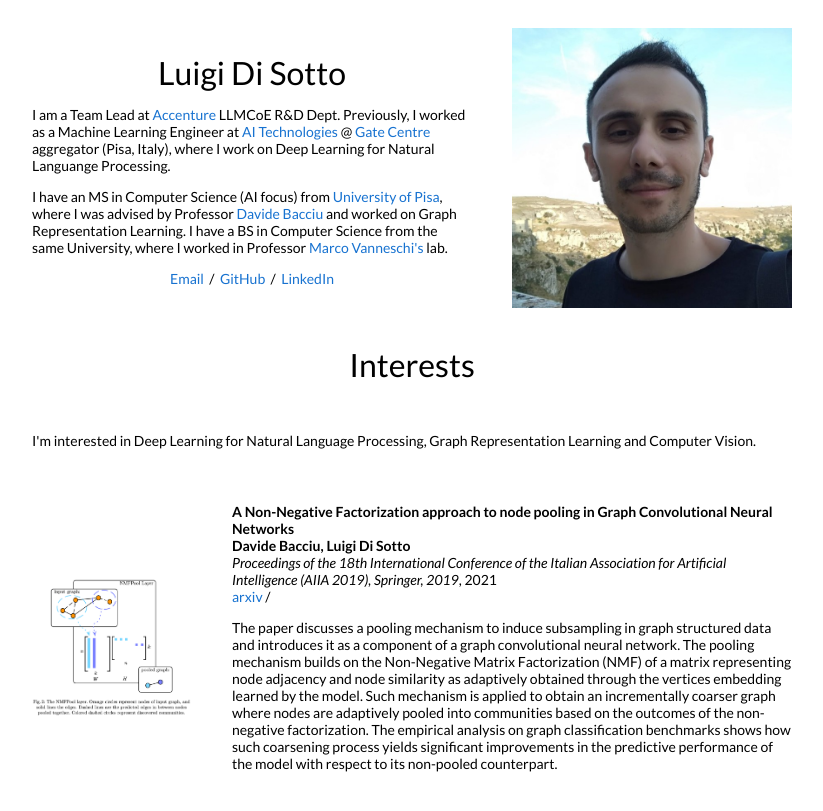
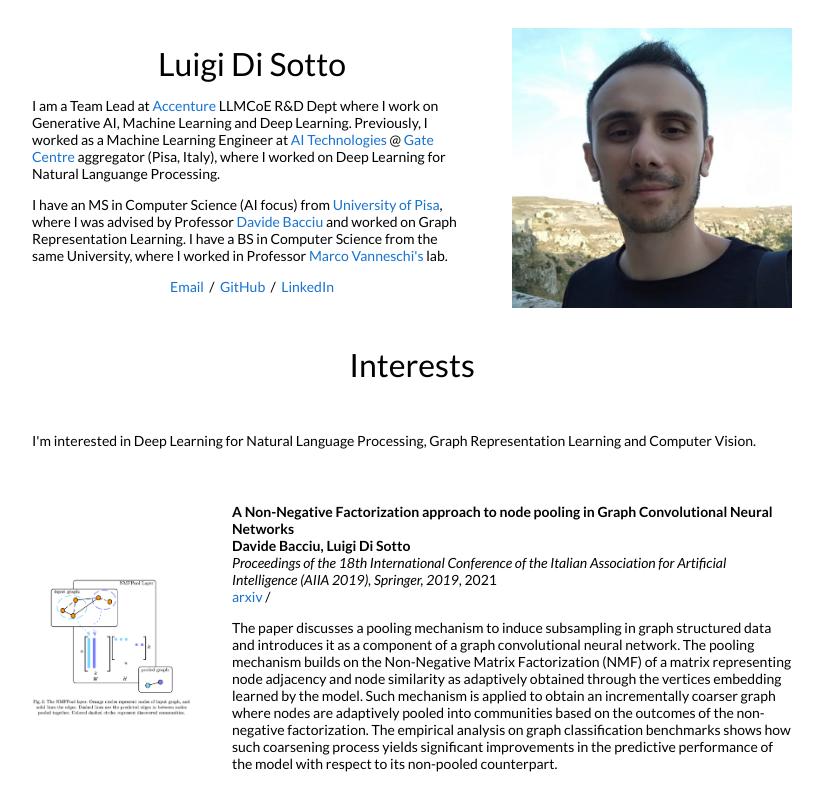
Before and after one commit to luigidisotto/luigidisotto.github.io, a Jekyll site: the page built from _posts/2021-06-28-nmf.markdown, in a window 1280 px wide. Shown: the top 811 px of the page, without its empty margins (228-1051 px from the left). Built offline with Jekyll 4.4.1, drawn with Linux system fonts in a browser that asks for light colours.

Commit message:
Update career on default.html

```diff
--- a/_layouts/default.html
+++ b/_layouts/default.html
@@ -27,7 +27,7 @@
               <h1>
                 Luigi Di Sotto
               </h1>
-              <p>I am a Team Lead at <a href="https://www.accenture.com/">Accenture</a> LLMCoE R&D Dept. Previously, I worked as a Machine Learning Engineer at <a href="https://www.aitechnologies.it/">AI Technologies</a> @ <a href="https://www.gatecentre.eu/">Gate Centre</a> aggregator (Pisa, Italy), where I work on Deep Learning for Natural Languange Processing.
+              <p>I am a Team Lead at <a href="https://www.accenture.com/">Accenture</a> LLMCoE R&D Dept where I work on Generative AI, Machine Learning and Deep Learning. Previously, I worked as a Machine Learning Engineer at <a href="https://www.aitechnologies.it/">AI Technologies</a> @ <a href="https://www.gatecentre.eu/">Gate Centre</a> aggregator (Pisa, Italy), where I worked on Deep Learning for Natural Languange Processing.
               </p>
               <p>
                 I have an MS in Computer Science (AI focus) from <a href="http://www.di.unipi.it">University of Pisa</a>, where I was advised by Professor <a href="http://pages.di.unipi.it/bacciu/">Davide Bacciu</a> and worked on Graph Representation Learning. I have a BS in Computer Science from the same University, where I worked in Professor <a href="http://joomla.di.unipi.it/~vannesch//">Marco Vanneschi's</a> lab.
```
